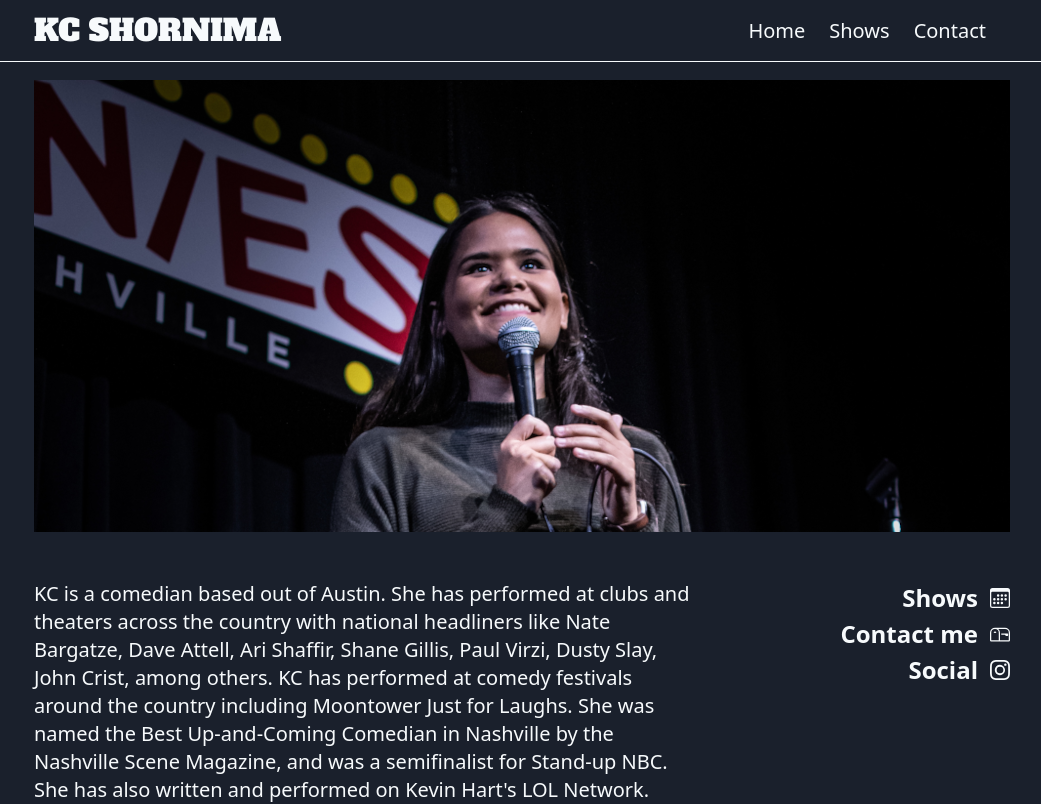
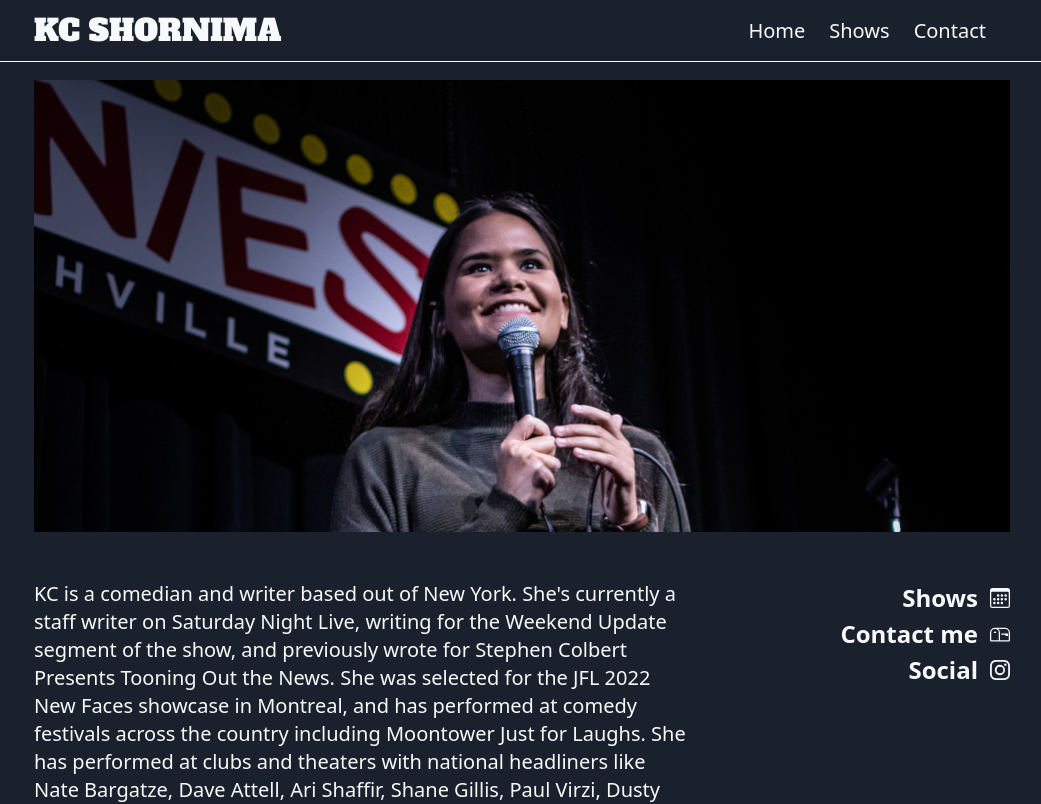
Before and after one commit to nich-o-las/kc-shornima-website, a Next.js app: page / in a window 1280 px wide. Shown: the top 804 px of the page, without its empty margins (118-1159 px from the left). Built offline with nearby package versions, Linux system fonts and the light colour scheme; what @tailwindcss/typography would draw is missing.

Commit message:
copy updates

```diff
--- a/src/pages/index.tsx
+++ b/src/pages/index.tsx
@@ -21,14 +21,18 @@ const Index = () => {
 
       <div className="py-12 space-y-4 lg:flex lg:space-y-0">
         <div className="lg:text-xl lg:leading-7 lg:max-w-[41rem]">
-          KC is a comedian based out of Austin. She has performed at clubs and
-          theaters across the country with national headliners like Nate
+          KC is a comedian and writer based out of New York. She&apos;s
+          currently a staff writer on Saturday Night Live, writing for the
+          Weekend Update segment of the show, and previously wrote for Stephen
+          Colbert Presents Tooning Out the News. She was selected for the JFL
+          2022 New Faces showcase in Montreal, and has performed at comedy
+          festivals across the country including Moontower Just for Laughs. She
+          has performed at clubs and theaters with national headliners like Nate
           Bargatze, Dave Attell, Ari Shaffir, Shane Gillis, Paul Virzi, Dusty
-          Slay, John Crist, among others. KC has performed at comedy festivals
-          around the country including Moontower Just for Laughs. She was named
-          the Best Up-and-Coming Comedian in Nashville by the Nashville Scene
-          Magazine, and was a semifinalist for Stand-up NBC. She has also
-          written and performed on Kevin Hart&apos;s LOL Network.
+          Slay, John Crist, among others. She was named the Best Up-and-Coming
+          Comedian in Nashville by the Nashville Scene Magazine, and was a
+          semifinalist for Stand-up NBC. She has also written and performed on
+          Kevin Hart&apos;s LOL Network.
         </div>
 
         <div className="lg:ml-auto lg:pl-4">
```
